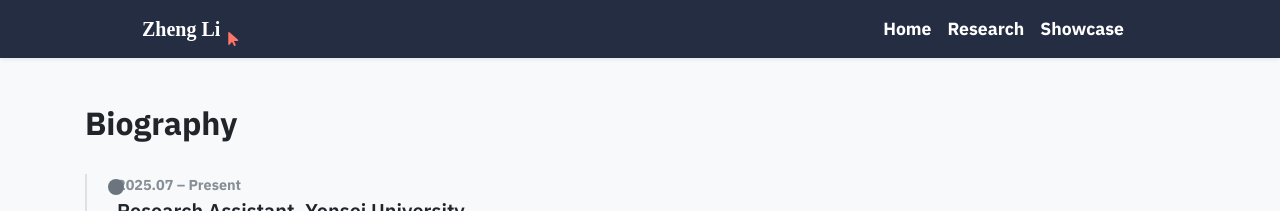
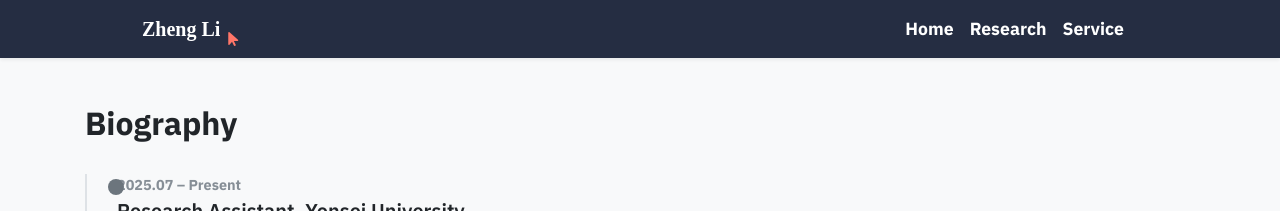
Before and after one commit to shuaichaosong/shuaichaosong.github.io, a Jekyll site: the page built from bio.html, in a window 1280 px wide. Shown: the top 211 px of the page. Built offline with Jekyll 4.4.1, drawn with Linux system fonts in a browser that asks for light colours; nearby versions of some CDN libraries; some web fonts are replaced; a style sheet for code colours, icons or effects is not loaded.

```diff
--- a/_config.yml
+++ b/_config.yml
@@ -37,4 +37,4 @@ plugins:
 collections:
   - publications
   - news
-  - service
+  - showcase
--- a/_data/navigation.yml
+++ b/_data/navigation.yml
@@ -7,5 +7,5 @@ pages:
 #   url: /bio
 - name: Research
   url: /research
-- name: Showcase
-  url: /showcase
+- name: Service
+  url: /service
--- a/service.html
+++ b/service.html
@@ -1,7 +1,7 @@
 ---
 layout: default
-title : Showcase
-navbar_title: Showcase
+title : Service
+navbar_title: Service
 container_class: container-xl
 ---
 
```
